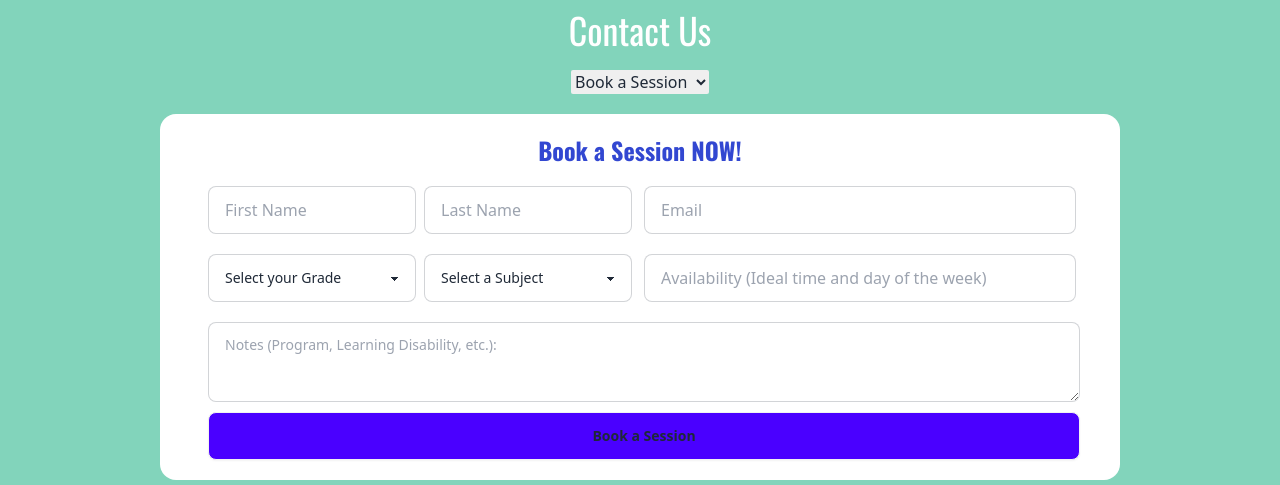
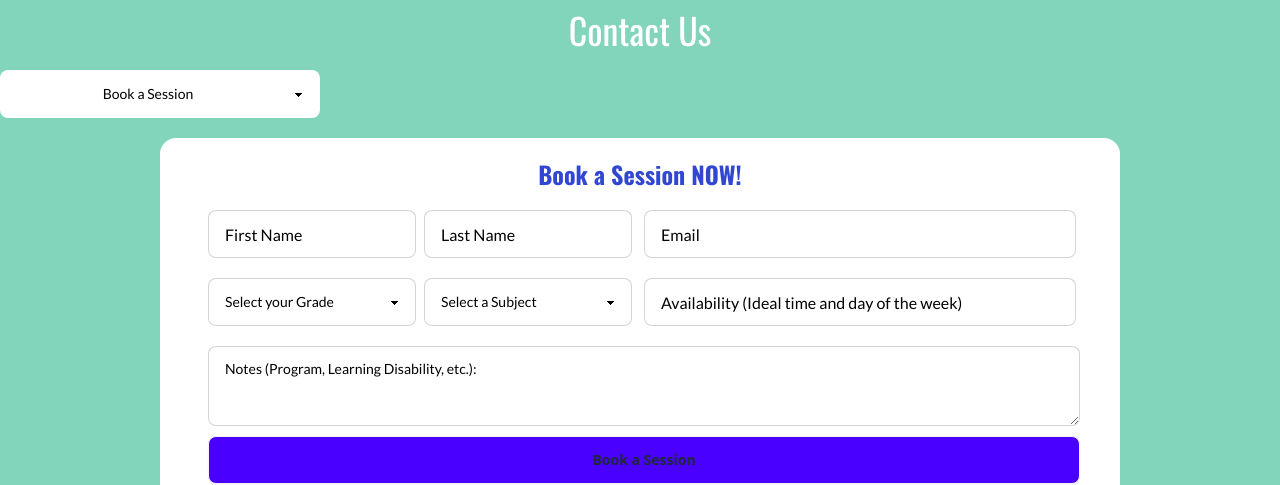
Before and after one commit to ApolloTutoring/Apollo-Tutoring-Website, a Next.js app in the folder apollo_tutoring/: page / in a window 1280 px wide. Shown: the part 2320-2805 px from the top of the page. Built offline with nearby package versions, Linux system fonts and the light colour scheme.

Commit message:
entry box styling

```diff
--- a/apollo_tutoring/src/app/components/bookasession.js
+++ b/apollo_tutoring/src/app/components/bookasession.js
@@ -31,14 +31,14 @@ export function BookaSession() {
         <form onSubmit={onSubmit}>
             <div className="px-10 grid sm:grid-cols-2 grid-cols-1">
                 <div className="mx-1 grid grid-cols-2">
-                    <input type="text" placeholder="First Name" className="input input-bordered my-2 sm:my-5 mx-1" name="first_name"/>
-                    <input type="text" placeholder="Last Name" className="input input-bordered my-2 sm:my-5 mx-1" name="last_name"/>
+                    <input type="text" placeholder="First Name" className="entry input input-bordered my-2 sm:my-5 mx-1" name="first_name"/>
+                    <input type="text" placeholder="Last Name" className="entry input input-bordered my-2 sm:my-5 mx-1" name="last_name"/>
                 </div>
                 <div className="mx-1">
-                    <input type="text" placeholder="Email" name="email" className="input input-bordered w-full m-2 sm:m-5 mx-1 sm:mx-auto" />
+                    <input type="text" placeholder="Email" name="email" className="entry input input-bordered w-full m-2 sm:m-5 mx-1 sm:mx-auto" />
                 </div>
                 <div className="mx-1 grid grid-cols-2">
-                    <select class="select select-bordered mb-4 mx-1" name="grade">
+                    <select class="entry select select-bordered mb-4 mx-1" name="grade">
                       <option disabled selected default>Select your Grade</option>
                       <option>1</option>
                       <option>2</option>
@@ -52,7 +52,7 @@ export function BookaSession() {
                       <option>10</option>
                       <option>11</option>
                     </select>
-                    <select class="select select-bordered mb-4 mx-1" name="subject">
+                    <select class="entry select select-bordered mb-4 mx-1" name="subject">
                       <option disabled selected>Select a Subject</option>
                       <option>Math</option>
                       <option>Chemistry</option>
@@ -60,10 +60,10 @@ export function BookaSession() {
                     </select>
                 </div>
                 <div className="mx-1">
-                    <input type="text" placeholder="Availability (Ideal time and day of the week)" name="availability" className="input input-bordered w-full mx-1 text-sm sm:mx-auto" />
+                    <input type="text" placeholder="Availability (Ideal time and day of the week)" name="availability" className="entry input input-bordered w-full mx-1 text-sm sm:mx-auto" />
                 </div>
                 <div className="sm:col-span-2 mx-1 my-1">
-                  <textarea class="textarea textarea-bordered w-full h-20 mx-1" placeholder="Notes (Program, Learning Disability, etc.):" name="notes"></textarea>
+                  <textarea class="entry textarea textarea-bordered w-full h-20 mx-1" placeholder="Notes (Program, Learning Disability, etc.):" name="notes"></textarea>
                 </div>
                 <div className="sm:col-span-2 mx-1 mb-5">
                   <button className="btn bg-primary text-white w-full mx-1" type="submit">Book a Session</button>
@@ -106,13 +106,13 @@ export function BookaSession() {
       <div className="pt-5 rounded-2xl">
         <form onSubmit={onSubmit}>
           <label className="flex items-center gap-2 m-5 ">
-            <input type="text" name="name" className="grow entry" placeholder="Name" required />
+            <input type="text" name="name" className="grow input input-bordered entry bg-white" placeholder="Name" required />
           </label>
           <label className="flex items-center gap-2 m-5">
-            <input type="text" className="grow entry" placeholder="Email" name="email" required />
+            <input type="text" className="grow input input-bordered entry bg-white" placeholder="Email" name="email" required />
           </label>
           <div className="mx-5">
-              <textarea className=" w-full entry" placeholder="Message" name="message" required></textarea>
+              <textarea className=" w-full input input-bordered entry bg-white" placeholder="Message" name="message" required></textarea>
               <button className="btn font-paraFont font-bold text-standard_navy my-5 w-full" type="submit">Submit Form</button>
               <span className="text-white mx-auto font-paraFont font-bold">{result}</span>
           </div>
@@ -132,7 +132,7 @@ export function BookaSession() {
     return(
       <div className= {"h-auto py-10 transition-colors duration-150 ease-in-out " + ((isContact == 0) ? "bg-standard_teal": "bg-standard_navy") }  >
         <h2 className="font-headFont text-4xl text-center my-5 text-white">Contact Us</h2>
-        <select className="rounded-sm mx-auto block"  value={isContact} onChange={e => setContact(e.target.value)}>
+        <select className="entry select w-3/4 sm:w-3/12 rounded-2xl text-center mx-auto block"  value={isContact} onChange={e => setContact(e.target.value)}>
           <option value={0} >Book a Session</option>
           <option value={1} >General Inquiry</option>
         </select>
--- a/apollo_tutoring/src/app/globals.css
+++ b/apollo_tutoring/src/app/globals.css
@@ -44,7 +44,7 @@
   }
 
   .entry {
-    @apply font-paraFont text-black hover:text-white hover:bg-standard_navy placeholder:text-black  hover:placeholder:text-white
+    @apply font-paraFont text-black  border-0 hover:border-standard_navy hover:border-2 placeholder:text-black
     bg-standard_teal transition-colors ease-in duration-150 ps-5 py-1 rounded-md
   }
 }
```
